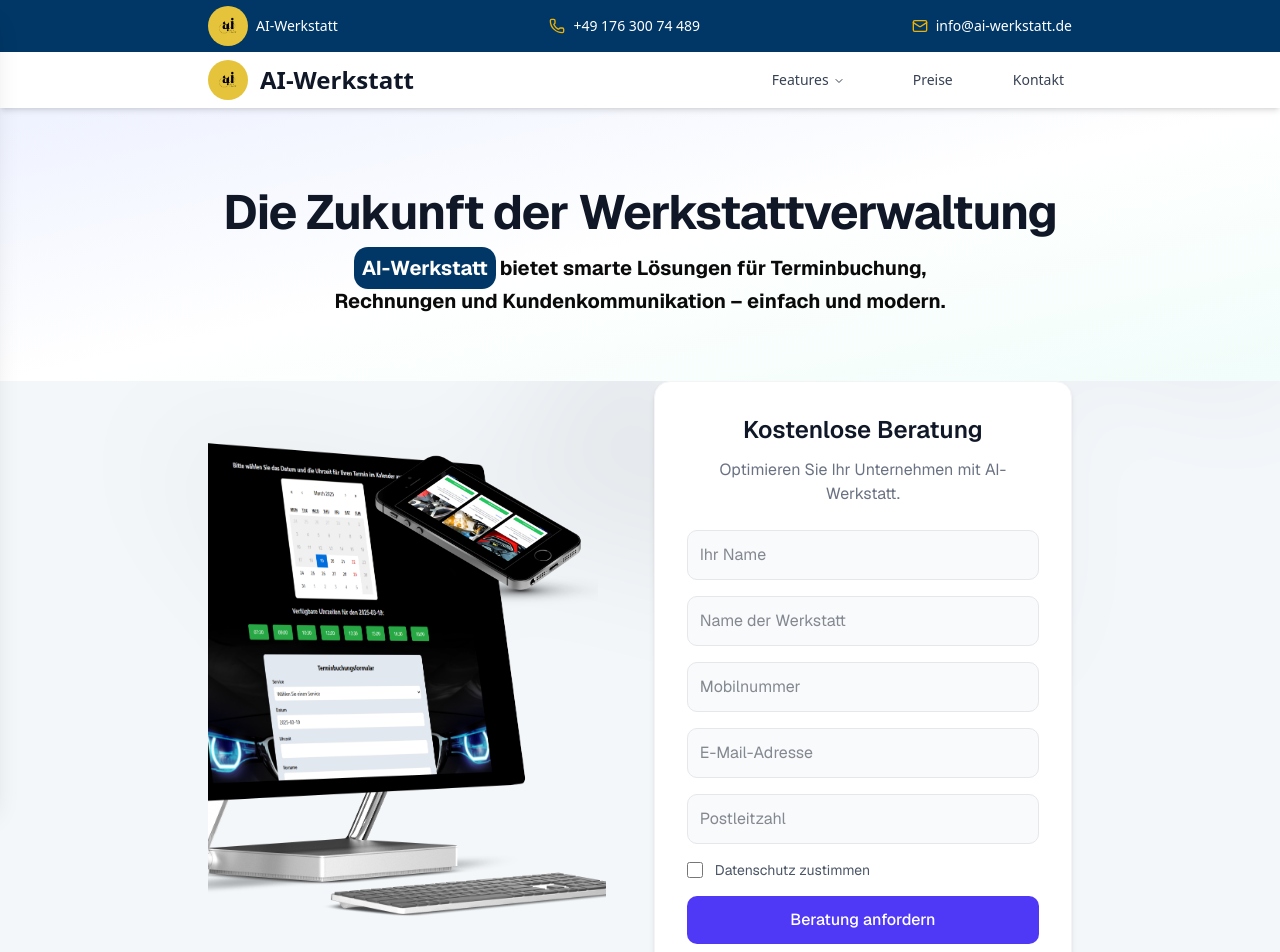
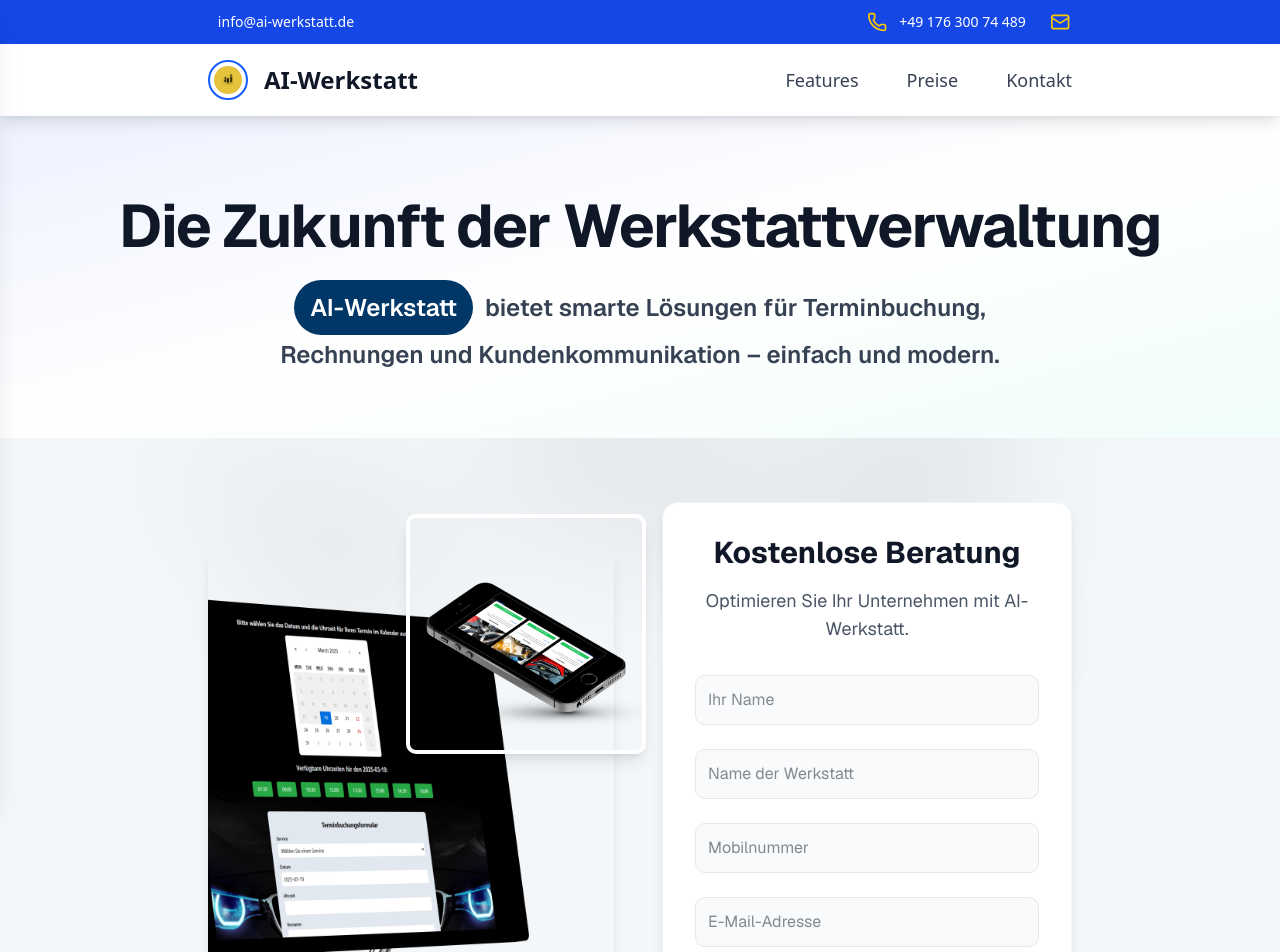
Before and after one commit to ghulamkarimi/ai-werkstatt, a Next.js app: page / in a window 1280 px wide. Shown: the top 952 px of the page. Built offline with nearby package versions, Linux system fonts and the light colour scheme.

Commit message:
lastUpdate

```diff
--- a/package.json
+++ b/package.json
@@ -17,6 +17,7 @@
     "next": "15.2.3",
     "react": "^19.0.0",
     "react-dom": "^19.0.0",
+    "react-fast-marquee": "^1.6.5",
     "react-icons": "^5.5.0",
     "react-redux": "^9.2.0",
     "shadcn-ui": "^0.9.5",
--- a/src/app/page.tsx
+++ b/src/app/page.tsx
@@ -5,98 +5,31 @@ import { Calendar, CreditCard, CheckCircle } from "lucide-react";
 import { Button } from "@/componnetsUi/button";
 import { Card, CardContent } from "@/componnetsUi/card";
 import MaxWithWrapper from "@/components/MaxWithWrapper";
+import MainContent from "@/components/mainContent/MainContent";
 
 export default function AiWerkstattLanding() {
   return (
     <div className="min-h-screen bg-slate-100/80 font-sans antialiased">
       {/* Hero Section */}
       <header className="pt-20 pb-16 text-center bg-gradient-to-br from-indigo-50 via-white to-teal-50">
-        <h1 className="text-4xl md:text-5xl font-bold text-gray-900 mb-4 tracking-tight">
+        <div className="container mx-auto px-4">
+          <h1 className="text-4xl md:text-5xl lg:text-6xl font-bold text-gray-900 mb-6 tracking-tight">
             Die Zukunft der Werkstattverwaltung
           </h1>
-        <h2 className="text-xl font-bold max-w-2xl mx-auto leading-relaxed">
-          <span className="bg-[#013766] text-white p-2 rounded-xl mb-2 mr-1">
+          <h2 className="text-xl md:text-2xl font-semibold text-gray-700 max-w-3xl mx-auto leading-relaxed">
+            <span className="bg-[#013766] text-white px-4 py-2 rounded-full inline-block mb-3 md:mb-0 md:mr-3">
               AI-Werkstatt
             </span>
             bietet smarte Lösungen für Terminbuchung, Rechnungen und
             Kundenkommunikation – einfach und modern.
           </h2>
+        </div>
       </header>
 
       {/* Main Content: Image on Left, Form on Right */}
-      <MaxWithWrapper className="w-full flex flex-col lg:flex-row items-center gap-12">
-        {/* Image Section (Left) */}
-        <div className="w-full lg:w-2/3 h-[580px]">
-          <div className="relative h-full">
-            <img
-              src="/bild3.png"
-              alt="Werkstatt Dashboard"
-              className="w-full h-full rounded-2xl object-cover"
-            />
-            <img
-              src="/bild5.png"
-              alt=""
-              className="absolute top-0 right-2 w-60 h-60 object-cover"
-            />
+      <div className=" w-full">
+        <MainContent />
       </div>
-        </div>
-
-        {/* Contact Form (Right) */}
-        <div className="w-full lg:w-2/3 bg-white p-8 rounded-2xl shadow-md border border-gray-100">
-          <h2 className="text-2xl font-semibold text-gray-900 mb-3 text-center">
-            Kostenlose Beratung
-          </h2>
-          <p className="text-gray-500 text-center mb-6">
-            Optimieren Sie Ihr Unternehmen mit AI-Werkstatt.
-          </p>
-          <form className="space-y-4 ">
-            <input
-              type="text"
-              placeholder="Ihr Name"
-              className="w-full p-3 rounded-lg border border-gray-200 bg-gray-50 text-gray-900 focus:outline-none focus:ring-2 focus:ring-indigo-500 transition-all duration-300"
-              required
-            />
-            <input
-              type="text"
-              placeholder="Name der Werkstatt"
-              className="w-full p-3 rounded-lg border border-gray-200 bg-gray-50 text-gray-900 focus:outline-none focus:ring-2 focus:ring-indigo-500 transition-all duration-300"
-              required
-            />
-            <input
-              type="tel"
-              placeholder="Mobilnummer"
-              className="w-full p-3 rounded-lg border border-gray-200 bg-gray-50 text-gray-900 focus:outline-none focus:ring-2 focus:ring-indigo-500 transition-all duration-300"
-              required
-            />
-            <input
-              type="email"
-              placeholder="E-Mail-Adresse"
-              className="w-full p-3 rounded-lg border border-gray-200 bg-gray-50 text-gray-900 focus:outline-none focus:ring-2 focus:ring-indigo-500 transition-all duration-300"
-              required
-            />
-            <input
-              type="text"
-              placeholder="Postleitzahl"
-              className="w-full p-3 rounded-lg border border-gray-200 bg-gray-50 text-gray-900 focus:outline-none focus:ring-2 focus:ring-indigo-500 transition-all duration-300"
-              required
-            />
-            <div className="flex items-center gap-3">
-              <input
-                type="checkbox"
-                id="privacy"
-                className="h-4 w-4 text-indigo-600 border-gray-300 rounded focus:ring-indigo-500"
-                required
-              />
-              <label htmlFor="privacy" className="text-sm text-gray-600">
-                Datenschutz zustimmen
-              </label>
-            </div>
-            <Button className="w-full py-3 bg-indigo-600 text-white rounded-lg font-medium hover:bg-indigo-700 transition-all duration-300">
-              Beratung anfordern
-            </Button>
-          </form>
-        </div>
-      </MaxWithWrapper>
 
       {/* Features Section */}
       <MaxWithWrapper className=" grid grid-cols-1 md:grid-cols-2 lg:grid-cols-3 xl:grid-cols-4 gap-8 mt-4">
--- a/src/components/Header.tsx
+++ b/src/components/Header.tsx
@@ -1,27 +1,30 @@
 import { Phone, Mail } from "lucide-react";
 import MaxWithWrapper from "./MaxWithWrapper";
+import Marquee from "react-fast-marquee";
 
 const Header = () => {
   return (
-
-    <header className="bg-[#013766]  ">
-        <MaxWithWrapper className=" text-white shadow-md flex justify-between items-center py-1.5 ">
-      <span className="flex items-center gap-2">
-        <img src="/webkraft.png" alt="Logo" className="w-10 h-10 rounded-full " />
-        <p className="text-sm font-medium">AI-Werkstatt</p>
-      </span>
-      <span className="hidden md:flex items-center gap-2">
-
-        <Phone className="w-4 h-4 text-yellow-500" />
-        <p className="text-sm font-medium">+49 176 300 74 489</p>
-      </span>
-      <span className="flex items-center gap-2">
-       <Mail className="w-4 h-4 text-yellow-500" />
-       <p className="text-sm font-medium">info@ai-werkstatt.de</p>
-       </span>
-       </MaxWithWrapper>
+    <header className="bg-[#013766] text-white">
+      {/* Marquee Section: Scrolling Contact Info */}
+      <div className="bg-blue-700 py-3">
+        <MaxWithWrapper className="overflow-hidden">
+          <Marquee speed={40} gradient={false} pauseOnHover={true}>
+            <div className="flex items-center gap-6 mx-6">
+              {/* Telefon */}
+              <span className="flex items-center gap-3">
+                <Phone className="w-5 h-5 text-yellow-400" />
+                <p className="text-sm font-medium">+49 176 300 74 489</p>
+              </span>
+              {/* E-Mail */}
+              <span className="flex items-center gap-3">
+                <Mail className="w-5 h-5 text-yellow-400" />
+                <p className="text-sm font-medium">info@ai-werkstatt.de</p>
+              </span>
+            </div>
+          </Marquee>
+        </MaxWithWrapper>
+      </div>
     </header>
-
   );
 };
 
--- a/src/components/Navbar.tsx
+++ b/src/components/Navbar.tsx
@@ -1,26 +1,28 @@
 "use client";
 
-import React from "react";
-import {
-  NavigationMenu,
-  NavigationMenuList,
-  NavigationMenuItem,
-  NavigationMenuContent,
-  NavigationMenuTrigger,
-  NavigationMenuLink,
-} from "@/components/ui/navigation-menu";
+import React, { useState } from "react";
 import Link from "next/link";
 import Image from "next/image";
 import MaxWithWrapper from "./MaxWithWrapper";
 
 const Navbar = () => {
+  const [isFeaturesOpen, setIsFeaturesOpen] = useState(false);
+
+  const handleMouseEnter = () => {
+    setIsFeaturesOpen(true);
+  };
+
+  const handleMouseLeave = () => {
+    setIsFeaturesOpen(false);
+  };
+
   return (
-    <nav className="bg-white shadow-md py-2 sticky top-0 z-50">
+    <nav className="bg-white shadow-lg py-4 sticky top-0 z-50">
       <MaxWithWrapper className="w-full flex justify-between items-center">
         {/* Logo und Name */}
-        <div className="flex items-center space-x-3">
+        <div className="flex items-center space-x-4">
           <Image
-            className="rounded-full"
+            className="rounded-full border-2 border-blue-600 p-1"
             src="/webkraft.png"
             alt="AI-Werkstatt"
             width={40}
@@ -32,85 +34,99 @@ const Navbar = () => {
         </div>
 
         {/* Navigation Menu */}
-        <NavigationMenu className="flex justify-end">
-          <NavigationMenuList className="flex space-x-10 text-black">
+        <div className="flex justify-end">
+          <div className="flex space-x-12 text-black">
             {/* Features Dropdown */}
-            <NavigationMenuItem className="relative">
-              <NavigationMenuTrigger className="text-gray-700 hover:text-indigo-600 transition">
+            <div
+              className=""
+              onMouseEnter={handleMouseEnter}
+              onMouseLeave={handleMouseLeave}
+            >
+              <button className="text-gray-700 hover:text-indigo-600 transition text-lg font-medium">
                 Features
-              </NavigationMenuTrigger>
-              <NavigationMenuContent className="absolute bg-white shadow-lg rounded-lg p-4 w-[800px]">
-                <div className="flex justify-between gap-4">
+              </button>
+              {isFeaturesOpen && (
+                <div className="absolute right-2 bg-white shadow-xl rounded-xl p-8 w-[800px]">
+                  <div className="grid grid-cols-3 gap-6">
                     <Link
                       href="/features/terminbuchung"
-                    className="flex flex-col items-center gap-4 p-6 rounded hover:bg-gray-50 transition flex-1"
+                      className="flex flex-col items-center gap-3 p-4 bg-white hover:bg-gray-50 hover:shadow-md rounded-lg transition-all duration-300"
                     >
-                    <span className="text-xs lg:text-sm font-bold">
+                      <div className="relative w-24 h-24">
+                        <Image
+                          className="rounded-lg object-cover"
+                          src="/termin.jpg"
+                          alt="Online-Terminbuchung"
+                          layout="fill"
+                        />
+                      </div>
+                      <span className="text-sm font-bold text-gray-800 text-center">
                         Online-Terminbuchung
                       </span>
-                    <Image
-                      className="rounded-lg"
-                      src="/termin.jpg"
-                      alt="Online-Terminbuchung"
-                      width={100}
-                      height={140}
-                    />
+                      <span className="text-xs text-gray-500 text-center">
+                        Einfach und modern
+                      </span>
                     </Link>
                     <Link
                       href="/features/rechnungen"
-                    className="flex flex-col items-center gap-4 p-6 rounded hover:bg-gray-50 transition flex-1"
+                      className="flex flex-col items-center gap-3 p-4 bg-white hover:bg-gray-50 hover:shadow-md rounded-lg transition-all duration-300"
                     >
-                    <span className="text-xs lg:text-sm font-bold">
+                      <div className="relative w-24 h-24">
+                        <Image
+                          className="rounded-lg object-cover"
+                          src="/zahlung.jpg"
+                          alt="Rechnungen & Zahlungen"
+                          layout="fill"
+                        />
+                      </div>
+                      <span className="text-sm font-bold text-gray-800 text-center">
                         Rechnungen & Zahlungen
                       </span>
-                    <Image
-                      className="rounded-lg"
-                      src="/zahlung.jpg"
-                      alt="Rechnungen & Zahlungen"
-                      width={100}
-                      height={100}
-                    />
+                      <span className="text-xs text-gray-500 text-center">
+                        Schnell und sicher
+                      </span>
                     </Link>
                     <Link
                       href="/features/kundenverwaltung"
-                    className="flex flex-col items-center gap-4 p-6 rounded hover:bg-gray-50 transition flex-1"
+                      className="flex flex-col items-center gap-3 p-4 bg-white hover:bg-gray-50 hover:shadow-md rounded-lg transition-all duration-300"
                     >
-                    <span className="text-xs lg:text-sm font-bold">
+                      <div className="relative w-24 h-24">
+                        <Image
+                          className="rounded-lg object-cover"
+                          src="/kundenverwaltung.jpg"
+                          alt="Kundenverwaltung"
+                          layout="fill"
+                        />
+                      </div>
+                      <span className="text-sm font-bold text-gray-800 text-center">
                         Kundenverwaltung
                       </span>
-                    <Image
-                      className="rounded-lg"
-                      src="/kundenverwaltung.jpg"
-                      alt="Kundenverwaltung"
-                      width={100}
-                      height={100}
-                    />
+                      <span className="text-xs text-gray-500 text-center">
+                        Alles im Blick
+                      </span>
                     </Link>
                   </div>
-              </NavigationMenuContent>
-            </NavigationMenuItem>
+                </div>
+              )}
+            </div>
 
             {/* Preise */}
-            <NavigationMenuItem>
-              <NavigationMenuLink
+            <Link
               href="/preise"
-                className="text-gray-700 hover:text-indigo-600 transition"
+              className="text-gray-700 hover:text-indigo-600 transition text-lg font-medium"
             >
               Preise
-              </NavigationMenuLink>
-            </NavigationMenuItem>
+            </Link>
 
             {/* Kontakt */}
-            <NavigationMenuItem>
-              <NavigationMenuLink
+            <Link
               href="/kontakt"
-                className="text-gray-700 hover:text-indigo-600 transition"
+              className="text-gray-700 hover:text-indigo-600 transition text-lg font-medium"
             >
               Kontakt
-              </NavigationMenuLink>
-            </NavigationMenuItem>
-          </NavigationMenuList>
-        </NavigationMenu>
+            </Link>
+          </div>
+        </div>
       </MaxWithWrapper>
     </nav>
   );
--- /dev/null
+++ b/src/components/mainContent/MainContent.tsx
@@ -0,0 +1,86 @@
+import { Button } from "@/componnetsUi/button";
+import MaxWithWrapper from "../MaxWithWrapper";
+
+const MainContent = () => {
+  return (
+    <MaxWithWrapper className="w-full flex flex-col lg:flex-row items-center gap-12 py-16">
+      {/* Image Section (Left) */}
+      <div className="w-full lg:w-1/2 h-[580px] relative">
+        <div className="relative h-full">
+          <img
+            src="/bild3.png"
+            alt="Werkstatt Dashboard"
+            className="w-full h-full rounded-2xl object-cover shadow-lg"
+          />
+          <img
+            src="/bild5.png"
+            alt="Werkstatt Details"
+            className="absolute -top-8 -right-8 w-60 h-60 object-cover rounded-lg shadow-lg border-4 border-white"
+          />
+        </div>
+      </div>
+
+      {/* Contact Form (Right) */}
+      <div className="w-full lg:w-1/2 bg-white p-8 rounded-2xl shadow-lg border border-gray-100">
+        <h2 className="text-3xl font-bold text-gray-900 mb-4 text-center">
+          Kostenlose Beratung
+        </h2>
+        <p className="text-gray-600 text-center mb-8 text-lg">
+          Optimieren Sie Ihr Unternehmen mit AI-Werkstatt.
+        </p>
+        <form className="space-y-6">
+          <input
+            type="text"
+            placeholder="Ihr Name"
+            className="w-full p-3 rounded-lg border border-gray-200 bg-gray-50 text-gray-900 focus:outline-none focus:ring-2 focus:ring-indigo-500 transition-all duration-300"
+            required
+          />
+          <input
+            type="text"
+            placeholder="Name der Werkstatt"
+            className="w-full p-3 rounded-lg border border-gray-200 bg-gray-50 text-gray-900 focus:outline-none focus:ring-2 focus:ring-indigo-500 transition-all duration-300"
+            required
+          />
+          <input
+            type="tel"
+            placeholder="Mobilnummer"
+            className="w-full p-3 rounded-lg border border-gray-200 bg-gray-50 text-gray-900 focus:outline-none focus:ring-2 focus:ring-indigo-500 transition-all duration-300"
+            required
+          />
+          <input
+            type="email"
+            placeholder="E-Mail-Adresse"
+            className="w-full p-3 rounded-lg border border-gray-200 bg-gray-50 text-gray-900 focus:outline-none focus:ring-2 focus:ring-indigo-500 transition-all duration-300"
+            required
+          />
+          <input
+            type="text"
+            placeholder="Postleitzahl"
+            className="w-full p-3 rounded-lg border border-gray-200 bg-gray-50 text-gray-900 focus:outline-none focus:ring-2 focus:ring-indigo-500 transition-all duration-300"
+            required
+          />
+          <div className="flex items-center gap-3">
+            <input
+              type="checkbox"
+              id="privacy"
+              className="h-5 w-5 text-indigo-600 border-gray-300 rounded focus:ring-indigo-500"
+              required
+            />
+            <label htmlFor="privacy" className="text-sm text-gray-600">
+              Ich stimme den{" "}
+              <a href="#" className="text-indigo-600 hover:underline">
+                Datenschutzbestimmungen
+              </a>{" "}
+              zu.
+            </label>
+          </div>
+          <Button className="w-full py-3 bg-indigo-600 text-white rounded-lg font-semibold hover:bg-indigo-700 transition-all duration-300">
+            Beratung anfordern
+          </Button>
+        </form>
+      </div>
+    </MaxWithWrapper>
+  );
+};
+
+export default MainContent;
```
Also changed, not shown: 1 other file (tests, documents, lock files or other folders). Lines whose indentation alone changed are shown as unchanged.
